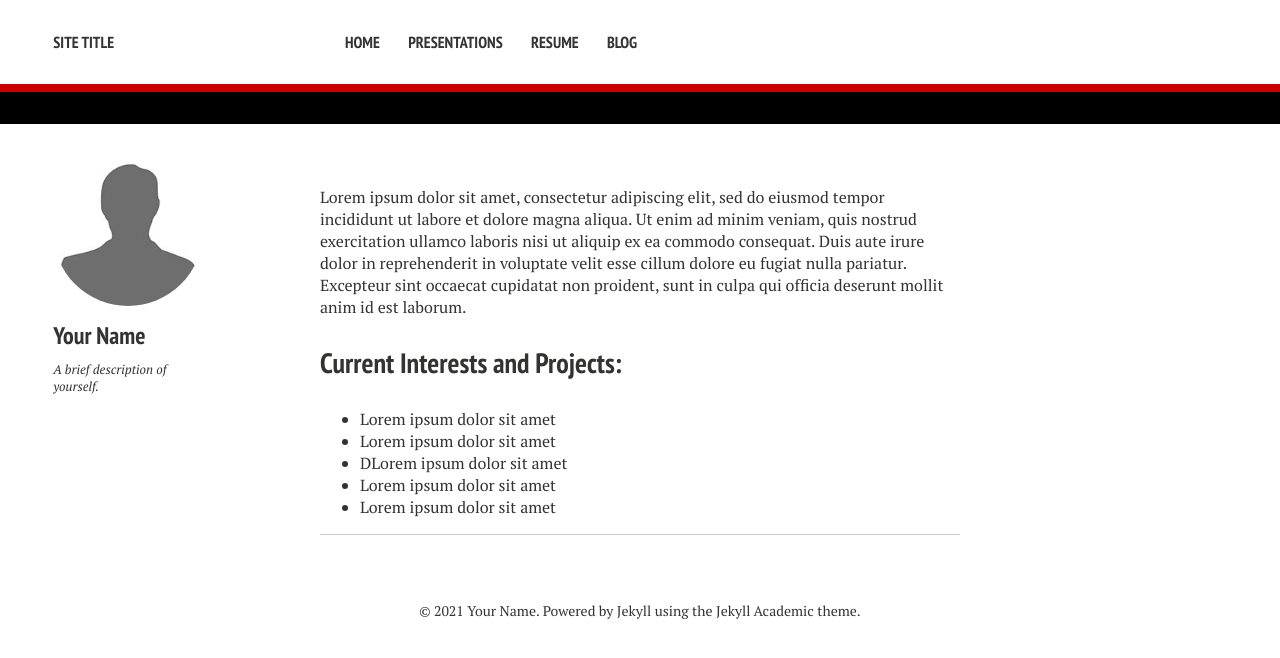
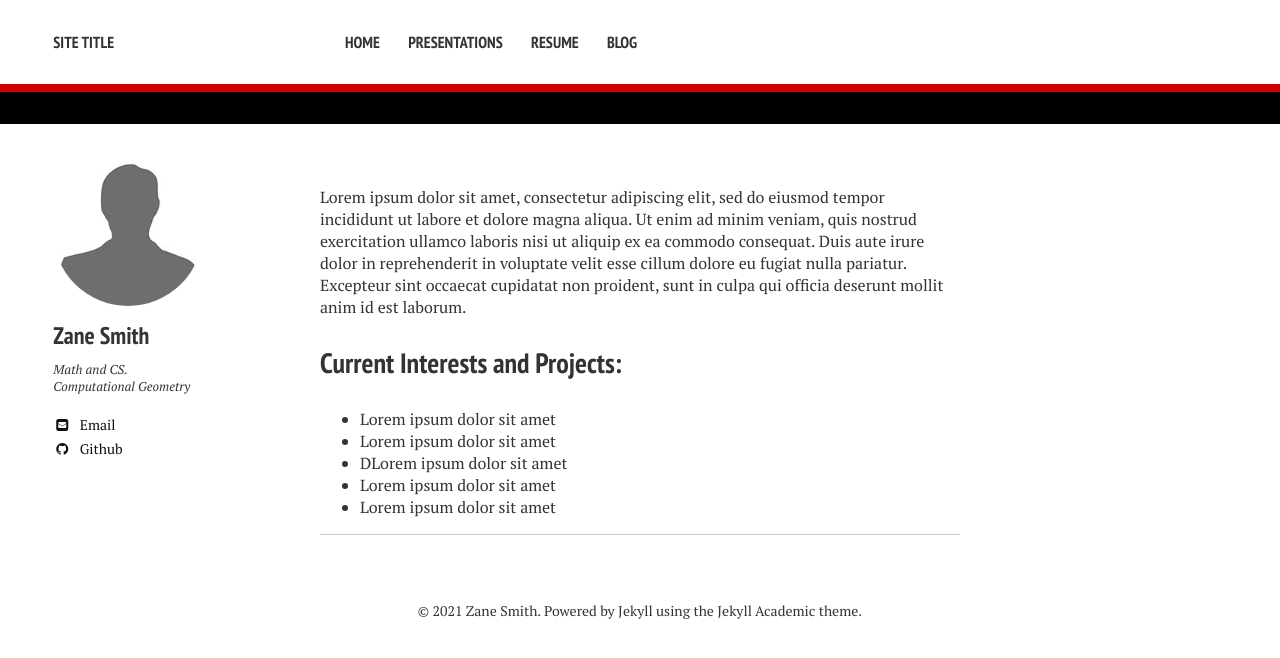
Before and after one commit to ZaneTS95/ZaneTS95.github.io, a Jekyll site: the page built from index.md, in a window 1280 px wide. Shown: the top 658 px of the page. Built offline with Jekyll 4.4.1, drawn with Linux system fonts in a browser that asks for light colours; nearby versions of some CDN libraries.

Commit message:
name/info

```diff
--- a/_config.yml
+++ b/_config.yml
@@ -6,14 +6,14 @@ logo: # filename of a logo image that has been placed into your images directory
 
 # Enter the following platform usernames if you would like for them to appear on your site.
 owner:
-  name: Your Name
+  name: Zane Smith
   avatar: bio-photo.jpg
-  bio: "A brief description of yourself."
-  email: #emailaddress
+  bio: "Math and CS. Computational Geometry"
+  email: ZaneTS95@protonmail.com
   # Do not include the @ symbol in your Twitter username
   twitter: #username
   linkedin: #username
-  github: #username
+  github: ZaneTS95
   orcid: # ID Number (ex. 0000-0000-0000-0000)
   researchgate: #username
   mendeley: #username
```
